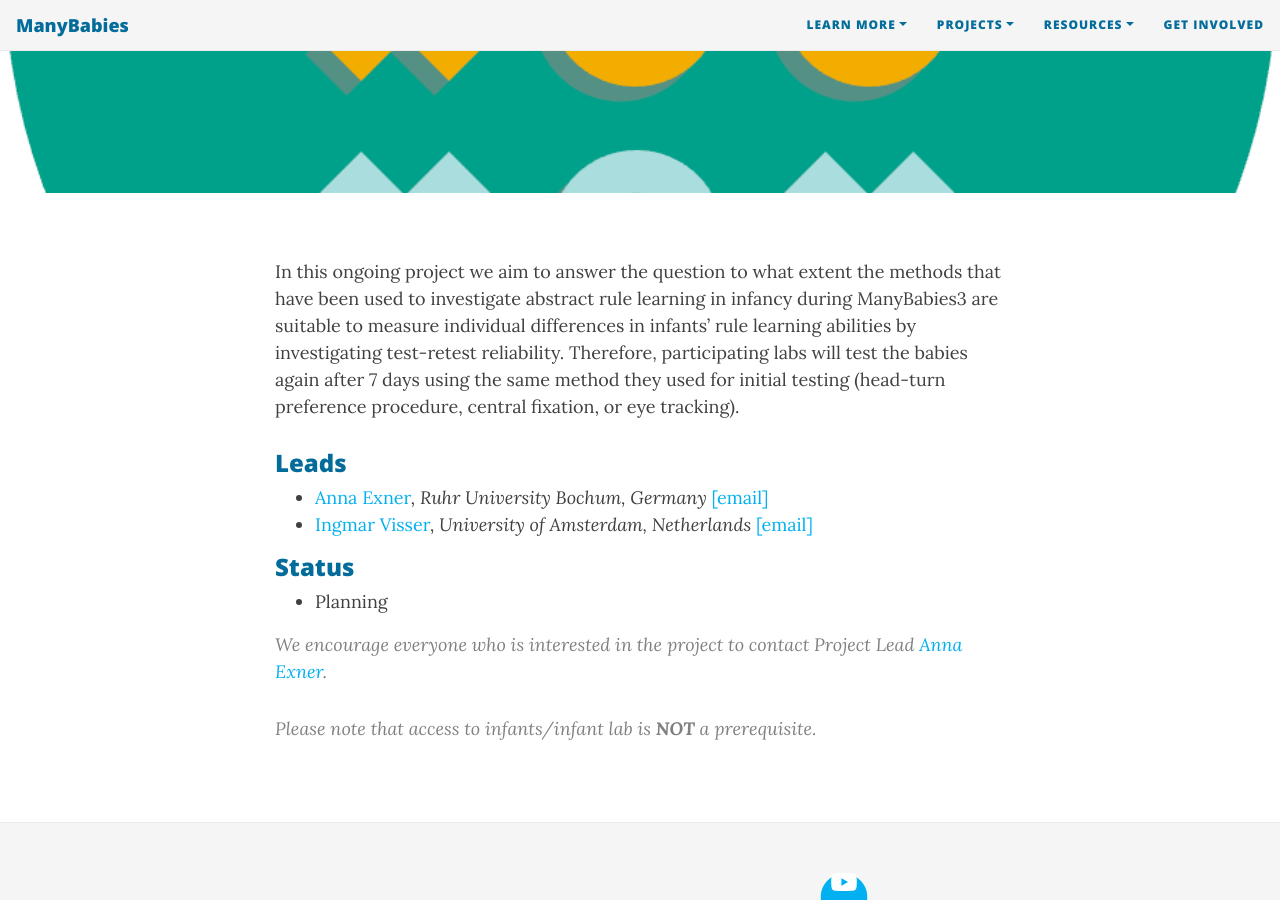
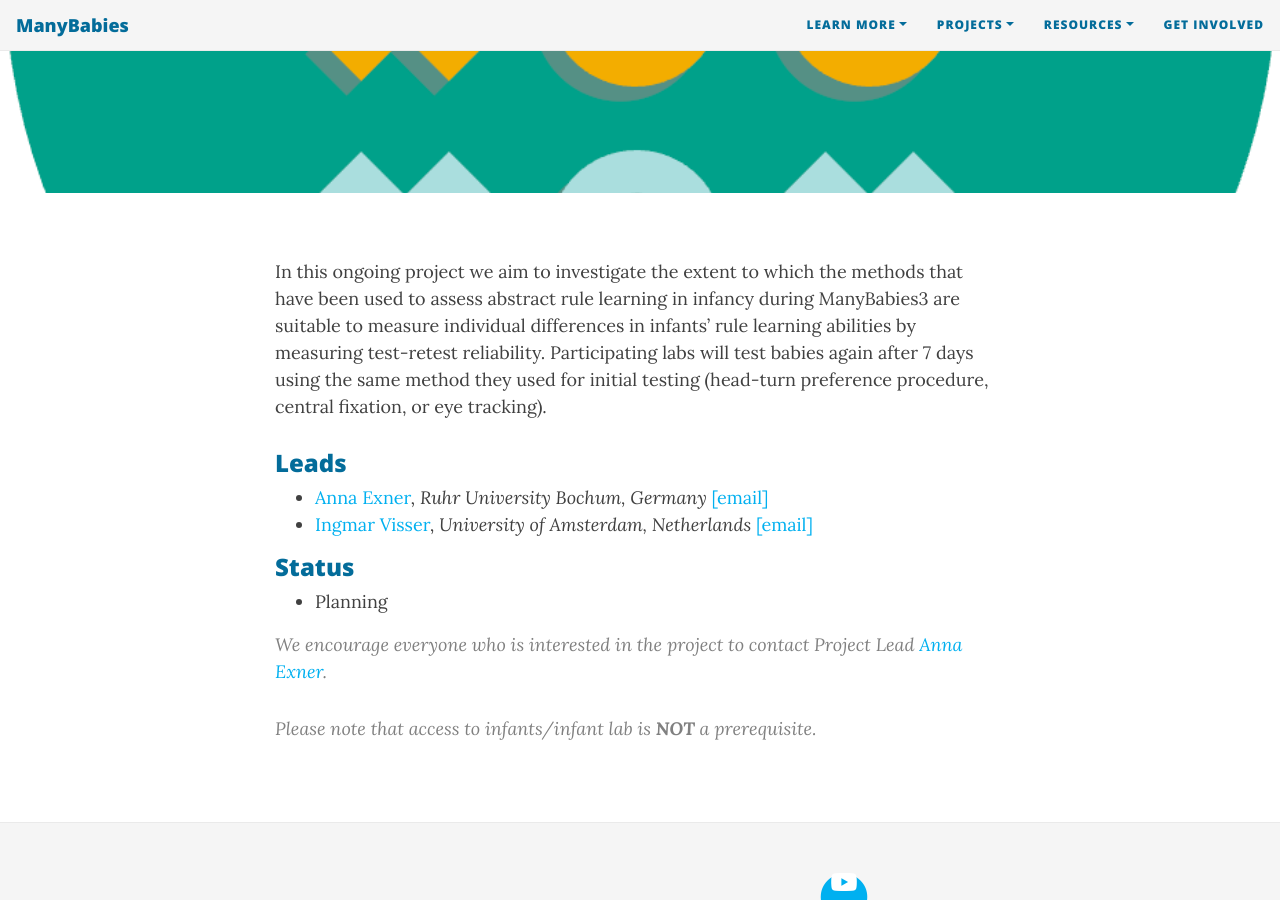
Before and after one commit to manybabies/manybabies.github.io, a Jekyll site: the page built from MB3T.md, in a window 1280 px wide and 900 px high, scrolled down 352 px. Built offline with Jekyll 4.4.1, drawn with Linux system fonts in a browser that asks for light colours; nearby versions of some CDN libraries; some web fonts are replaced.

Commit message:
update MB3 spinoffs

```diff
--- a/MB3T.md
+++ b/MB3T.md
@@ -5,7 +5,7 @@
 cover-img: /assets/img/MB3_logo.png
 ---
 
-In this ongoing project we aim to answer the question to what extent the methods that have been used to investigate abstract rule learning in infancy during ManyBabies3 are suitable to measure individual differences in infants' rule learning abilities by investigating test-retest reliability. Therefore, participating labs will test the babies again after 7 days using the same method they used for initial testing (head-turn preference procedure, central fixation, or eye tracking).
+In this ongoing project we aim to investigate the extent to which the methods that have been used to assess abstract rule learning in infancy during ManyBabies3 are suitable to measure individual differences in infants' rule learning abilities by measuring test-retest reliability. Participating labs will test babies again after 7 days using the same method they used for initial testing (head-turn preference procedure, central fixation, or eye tracking).
 
 
 ### Leads
```
Also changed, not shown: MB3L.md (+1 -1 lines).
